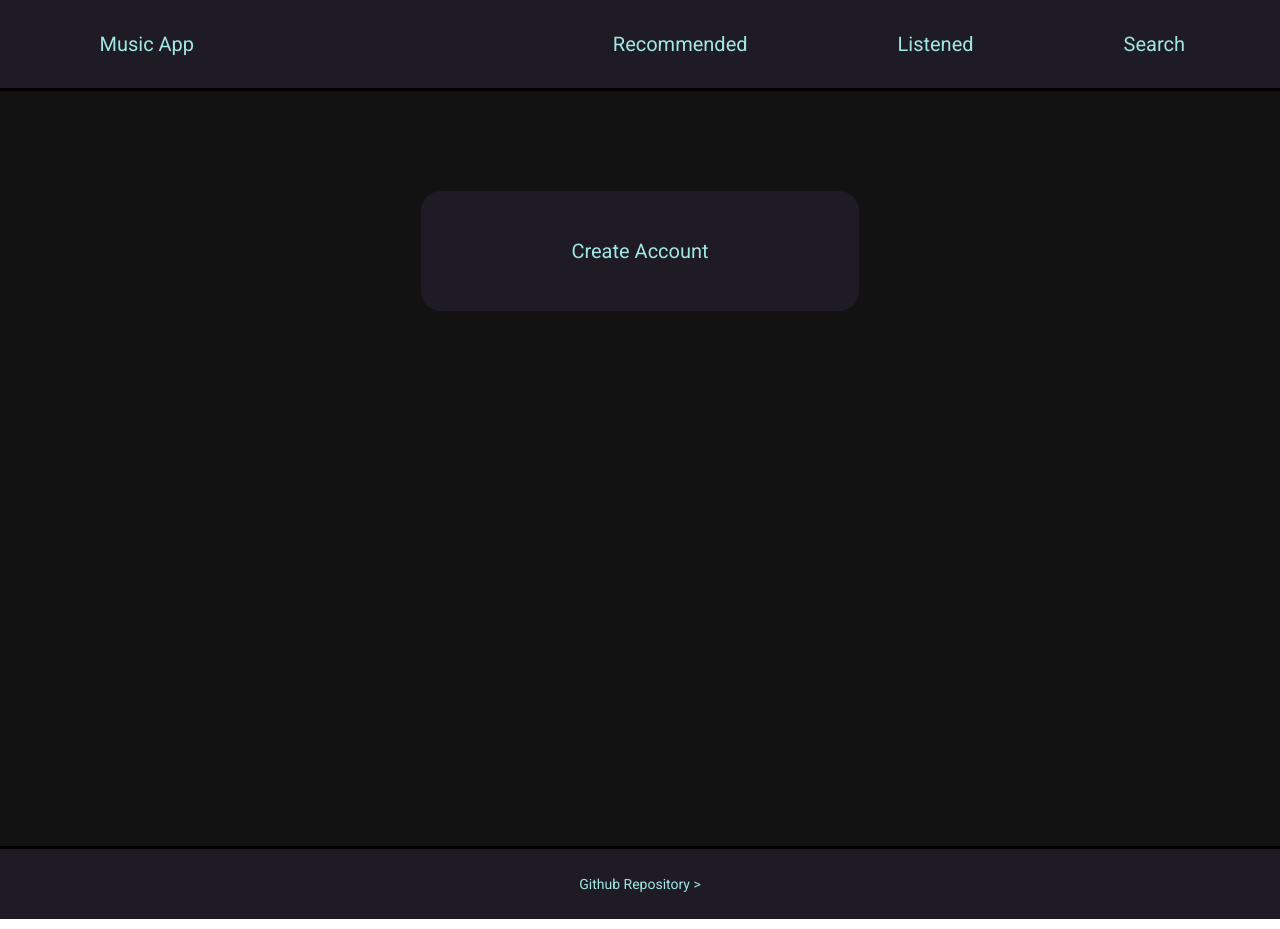
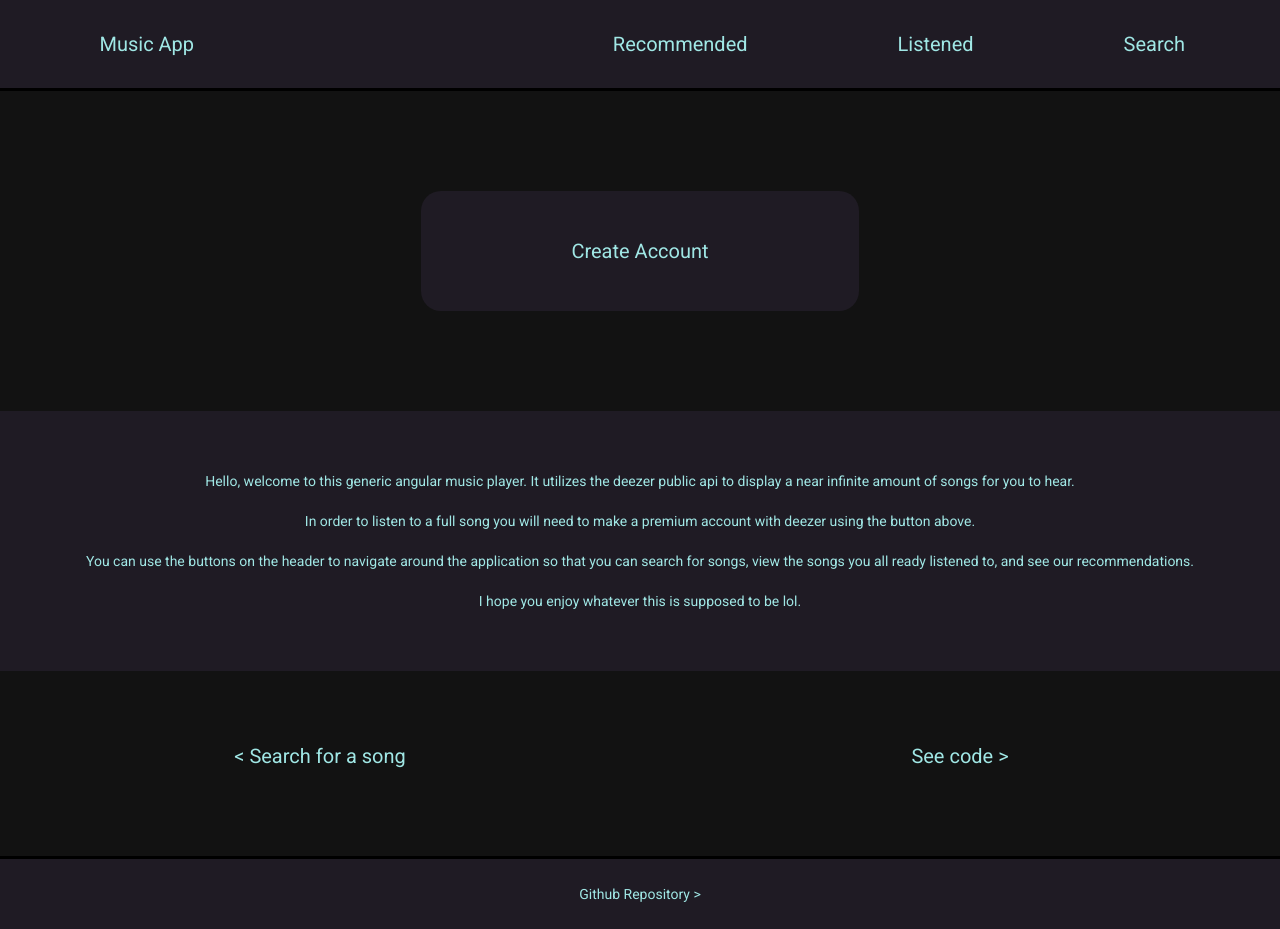
Before and after one commit to gheezl/music-app, an Angular app: page / in a window 1280 px wide. Built offline with nearby package versions, Linux system fonts and the light colour scheme.

Commit message:
Filling out the homepage

```diff
--- a/src/app/components/recommended/recommended.component.ts
+++ b/src/app/components/recommended/recommended.component.ts
@@ -7,13 +7,18 @@ import { RecommendedService } from 'src/app/services/recommended/recommended.ser
   styleUrls: ['./recommended.component.css']
 })
 export class RecommendedComponent implements OnInit {
-  recommended: object[] = []
-  text: string = "Your recommended songs."
+  recommended: any;
+  text: string = ""
 
   constructor(private RecommendedService: RecommendedService) { }
 
   ngOnInit(): void {
     this.recommended = this.RecommendedService.getRecommended()
-    console.log(this.recommended)
+    if (this.recommended) {
+      this.text = "Your recommended songs."
+    }
+    else {
+      this.text = "You have no recommendations, listen to some songs so we know what you want to hear."
+    }
   }
 }
--- a/src/app/pages/home/home.component.css
+++ b/src/app/pages/home/home.component.css
@@ -28,8 +28,6 @@
 }
 
 #home-introduction {
-    /* display: grid;
-    grid-template-columns: 1fr 1fr; */
     display: flex;
     justify-content: center;
     background-color: #1F1B24;
@@ -58,6 +56,69 @@
 }
 
 .text {
+    display: flex;
+    justify-content: center;
     margin-top: 10px;
     margin-bottom: 10px;
 }
+
+#options-border {
+    display: grid;
+    grid-template-columns: 1fr 1fr;
+    margin-top: 75px;
+    margin-bottom: 75px;
+    color: #A0E7E5;
+    font-size: 20px;
+}
+
+#search {
+    display: flex;
+    justify-content: center;
+    cursor: pointer;
+}
+
+#search:hover {
+    opacity: 0.75;
+}
+
+
+#header-input {
+    background-color: rgba(0, 0, 0, 0.87);
+    position: fixed;
+    top: 0;
+    right: 0;
+    left: 0;
+    bottom: 0;
+    z-index: +2;
+
+}
+
+#input {
+    display: flex;
+    flex-direction: row;
+    /* border: 2px solid  #12524f; */
+    padding: 50px;
+    font-size: 15px;
+    align-items: center;
+    background-color: #1F1B24;
+    border-radius: 20px;
+}
+
+#hide-input {
+    margin-right: 15px;
+    cursor: pointer;
+}
+
+#hide-input:hover {
+    opacity: 0.75;
+}
+
+#code {
+    display: flex;
+    justify-content: center;
+    cursor: pointer;
+}
+
+#code:hover {
+    opacity: 0.75;
+}
--- a/src/app/pages/home/home.component.html
+++ b/src/app/pages/home/home.component.html
@@ -2,19 +2,7 @@
     <div id="home-create-account">
         <a href="https://www.deezer.com/en/offers" id="create-account">Create Account</a>
     </div>
-    <!-- <div id="home-introduction">
-        <div id="images">
-            <img
-                src="https://s3.amazonaws.com/heights-photos/wp-content/uploads/2020/09/27162834/jojinectar.jpg"
-                height="250px"
-                class="image"
-            />
-            <img
-                src="https://s3.amazonaws.com/heights-photos/wp-content/uploads/2020/09/27162834/jojinectar.jpg"
-                height="250px"
-                class="image"
-            />
-        </div>
+    <div id="home-introduction">
         <div id="introduction">
             <span class="text">
                 Hello, welcome to this generic angular music player. It utilizes the deezer public api to display a near infinite
@@ -24,9 +12,24 @@
                 In order to listen to a full song you will need to make a premium account with deezer using the button above.
             </span>
             <span class="text">
-                You can use the buttons on the header to navigate around the application so that you can search for songs and view
-                the songs you all ready listened to.
+                You can use the buttons on the header to navigate around the application so that you can search for songs, view
+                the songs you all ready listened to, and see our recommendations.
+            </span>
+            <span class="text">
+                I hope you enjoy whatever this is supposed to be lol.
             </span>
         </div>
-    </div> -->
+    </div>
+    <div id="options-border">
+        <span id="search" (click)="toggleInput()">< Search for a song</span>
+        <div *ngIf="inputToggle"  id="header-input">
+            <div id="input">
+                <span id="hide-input" (click)="toggleInput()">X</span>
+                <app-input (inputToggle)="hideInput($event)"></app-input>
+            </div>
+        </div>
+        <div id="code">
+            <span>See code ></span>
+        </div>
+    </div>
 </div>
--- a/src/app/pages/home/home.component.ts
+++ b/src/app/pages/home/home.component.ts
@@ -6,10 +6,19 @@ import { Component, OnInit } from '@angular/core';
   styleUrls: ['./home.component.css']
 })
 export class HomeComponent implements OnInit {
+  inputToggle:boolean = false
 
   constructor() {}
 
   ngOnInit(): void {
   }
 
+  toggleInput() {
+    this.inputToggle = !this.inputToggle
+  }
+
+  hideInput(newValue:boolean) {
+    this.inputToggle = newValue
+  }
+
 }
--- a/src/app/services/recommended/recommended.service.ts
+++ b/src/app/services/recommended/recommended.service.ts
@@ -10,9 +10,10 @@ export class RecommendedService {
 
   constructor(private SaveSongService: SaveSongService, private SearchService: SearchService) { }
 
-  getRecommended() {
+  getRecommended():object | boolean {
     const savedSongs = this.SaveSongService.getSongs()
     let similarTracks: object[] = []
+    if (savedSongs) {
       savedSongs.map((song: { album: { id: any; }; }) => {
         this.SearchService.getAlbum(song.album.id).subscribe(value => {
           const location = Math.floor(Math.random() * value.tracks.data.length)
@@ -23,5 +24,8 @@ export class RecommendedService {
       })
       return similarTracks
     }
-
+    else {
+      return false
     }
+  }
+}
```
Lines whose indentation alone changed are shown as unchanged.
